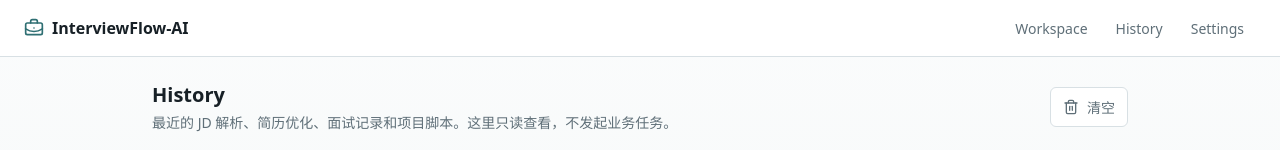
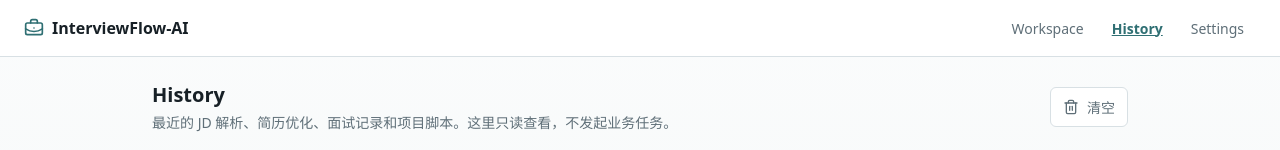
Before and after one commit to TheaWu7/JobFlow-Agent, a Next.js app: page /history in a window 1280 px wide. Shown: the top 150 px of the page. Built offline with nearby package versions, Linux system fonts and the light colour scheme.

Commit message:
feat: active & scroll

```diff
--- a/app/history/history.module.css
+++ b/app/history/history.module.css
@@ -144,7 +144,10 @@
 .jsonBlock {
   margin-top: var(--space-4);
   max-height: 18rem;
-  overflow: auto;
+  overflow-y: auto;
+  overflow-x: hidden;
+  white-space: pre-wrap;
+  word-break: break-all;
   border-radius: var(--radius-md);
   background: var(--color-panel);
   padding: var(--space-3);
--- a/app/layout.module.css
+++ b/app/layout.module.css
@@ -65,6 +65,12 @@
   color: var(--color-ink);
 }
 
+.navLinkActive {
+  color: var(--color-brand);
+  font-weight: 600;
+  text-decoration: underline;
+}
+
 .navLinkLabel {
   display: none;
 }
--- a/app/layout.tsx
+++ b/app/layout.tsx
@@ -1,9 +1,21 @@
 "use client";
 
 import Link from "next/link";
+import { usePathname } from "next/navigation";
 import { BriefcaseBusiness, History, Settings } from "lucide-react";
 import "./globals.css";
 import styles from "./layout.module.css";
+
+function NavLink({ href, label, icon: Icon }: { href: string; label: string; icon: React.ComponentType<{ className?: string }> }) {
+  const pathname = usePathname();
+  const active = pathname === href;
+  return (
+    <Link className={`${styles.navLink} ${active ? styles.navLinkActive : ""}`} href={href}>
+      <span className={styles.navLinkLabel}>{label}</span>
+      <Icon className={styles.navLinkIcon} />
+    </Link>
+  );
+}
 
 export default function RootLayout({ children }: { children: React.ReactNode }) {
   return (
@@ -17,17 +29,9 @@ export default function RootLayout({ children }: { children: React.ReactNode })
                 InterviewFlow-AI
               </Link>
               <nav className={styles.nav}>
-                <Link className={styles.navLink} href="/">
-                  Workspace
-                </Link>
-                <Link className={styles.navLink} href="/history">
-                  <span className={styles.navLinkLabel}>History</span>
-                  <History className={styles.navLinkIcon} />
-                </Link>
-                <Link className={styles.navLink} href="/settings">
-                  <span className={styles.navLinkLabel}>Settings</span>
-                  <Settings className={styles.navLinkIcon} />
-                </Link>
+                <NavLink href="/" label="Workspace" icon={BriefcaseBusiness} />
+                <NavLink href="/history" label="History" icon={History} />
+                <NavLink href="/settings" label="Settings" icon={Settings} />
               </nav>
             </div>
           </header>
```
